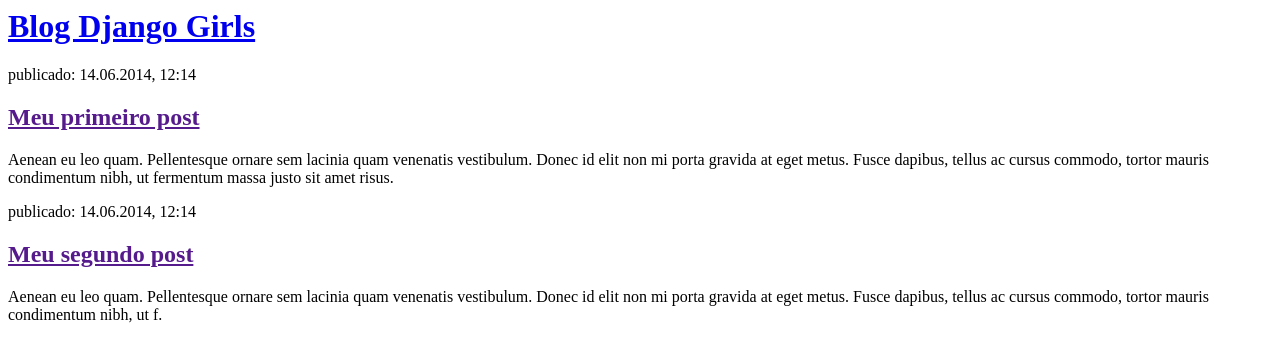
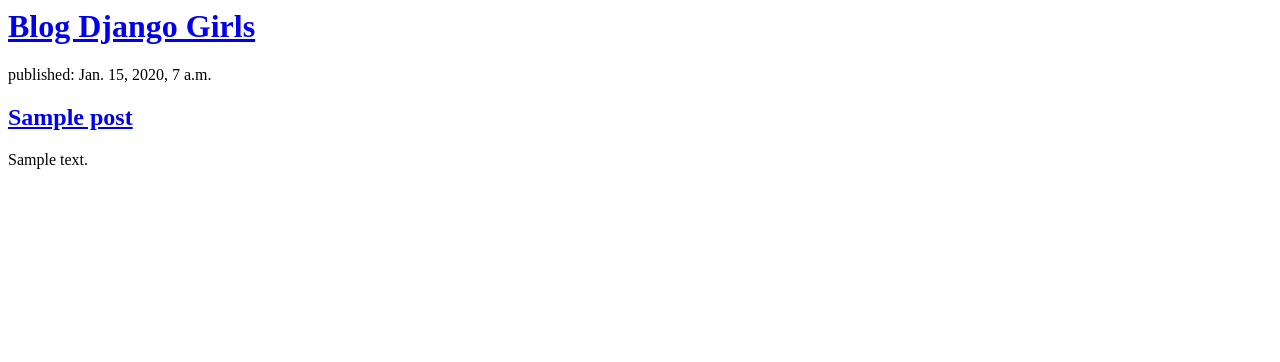
Before and after one commit to lidymonteiro/my-first-blog-inter, a Django app: template blog/templates/blog/post_list.html in a window 1280 px wide. Shown: the top 362 px of the page. Run offline with Django 3.2, Linux system fonts and the light colour scheme; the template is opened without the code that fills it: values that come from a table or form of the project are taken from there, others are empty; tables that the repository leaves empty hold one stand-in row (values such as "Sample post").

Commit message:
Add Django Templates

```diff
--- a/blog/templates/blog/post_list.html
+++ b/blog/templates/blog/post_list.html
@@ -7,16 +7,12 @@
             <h1><a href="/">Blog Django Girls</a></h1>
         </div>
 
+        {% for post in posts %}
         <div>
-            <p>publicado: 14.06.2014, 12:14</p>
-            <h2><a href="">Meu primeiro post</a></h2>
-            <p>Aenean eu leo quam. Pellentesque ornare sem lacinia quam venenatis vestibulum. Donec id elit non mi porta gravida at eget metus. Fusce dapibus, tellus ac cursus commodo, tortor mauris condimentum nibh, ut fermentum massa justo sit amet risus.</p>
+            <p>published: {{ post.published_date }}</p>
+            <h2><a href="#">{{ post.title }}</a></h2>
+            <p>{{ post.text|linebreaksbr }}</p>
         </div>
-
-        <div>
-            <p>publicado: 14.06.2014, 12:14</p>
-            <h2><a href="">Meu segundo post</a></h2>
-            <p>Aenean eu leo quam. Pellentesque ornare sem lacinia quam venenatis vestibulum. Donec id elit non mi porta gravida at eget metus. Fusce dapibus, tellus ac cursus commodo, tortor mauris condimentum nibh, ut f.</p>
-        </div>
+        {% endfor %}
     </body>
 </html>
```
